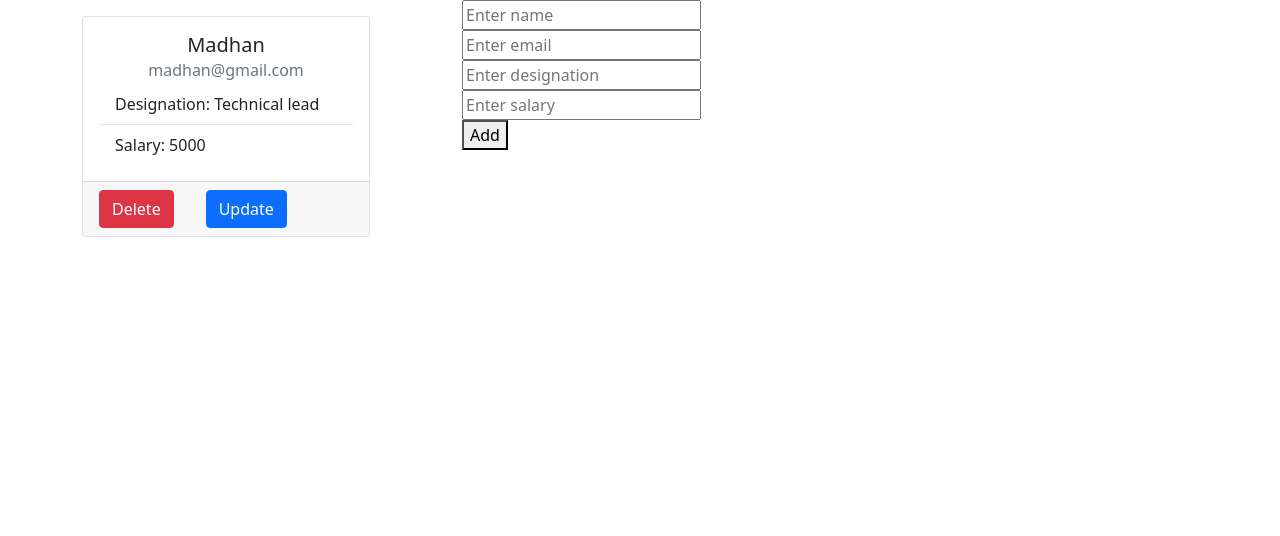
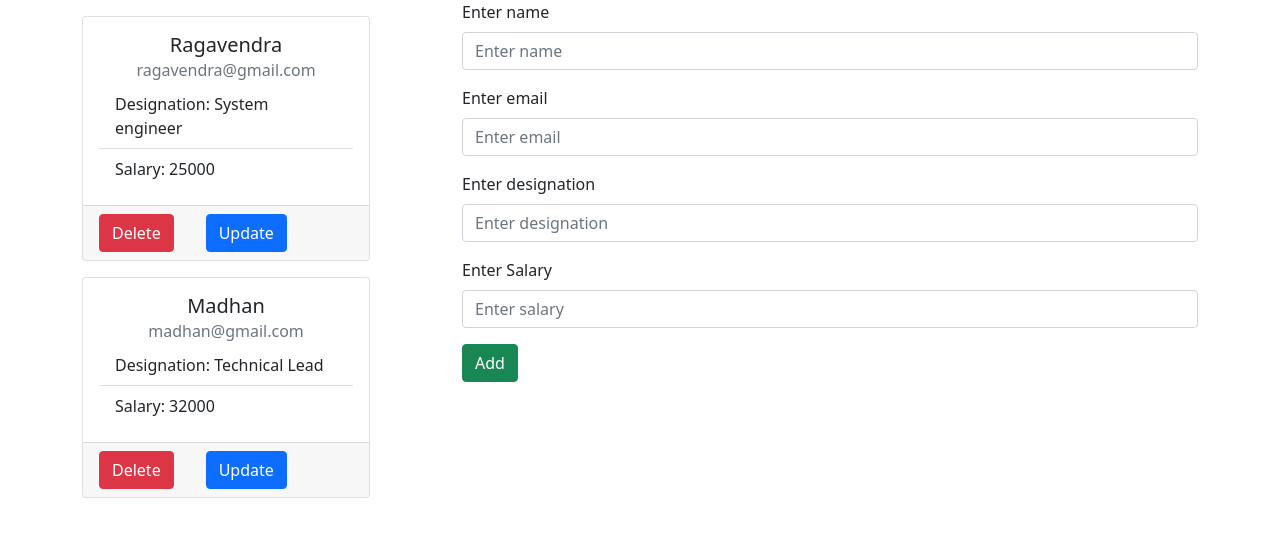
Before and after one commit to Ragavendravignesh/CRUDapp, a React (Create React App) app: page / in a window 1280 px wide. Shown: the top 536 px of the page. Built offline with nearby package versions, Linux system fonts and the light colour scheme; data requests are answered from the project's data file.

Commit message:
Enhanced addEmployee and updateEmployee

```diff
--- a/api/db.json
+++ b/api/db.json
@@ -1,11 +1,18 @@
 {
   "employee": [
+    {
+      "id": 1,
+      "name": "Ragavendra",
+      "email": "ragavendra@gmail.com",
+      "designation": "System engineer",
+      "salary": "25000"
+    },
     {
       "id": 2,
       "name": "Madhan",
       "email": "madhan@gmail.com",
-      "designation": "Technical lead",
-      "salary": "5000"
+      "designation": "Technical Lead",
+      "salary": "32000"
     }
   ]
 }
--- a/src/Components/AddEmployee.js
+++ b/src/Components/AddEmployee.js
@@ -1,4 +1,5 @@
-import React, { useState } from 'react'
+import React, { useState } from 'react';
+import { Form, Button } from 'react-bootstrap';
 
 const AddEmployee = ({ add, empId }) => {
   const [name, setName] = useState('')
@@ -20,43 +21,26 @@ const AddEmployee = ({ add, empId }) => {
       setSalary('');
   }
   return (
-    <div>
-      <form onSubmit={callAdd}>
-        <input
-          type='text'
-          placeholder='Enter name'
-          id='name'
-          value={name}
-          onChange={(e) => setName(e.target.value)}
-        />
-        <br />
-        <input
-          type='text'
-          placeholder='Enter email'
-          id='email'
-          value={email}
-          onChange={(e) => setEmail(e.target.value)}
-        />
-        <br />
-        <input
-          type='text'
-          placeholder='Enter designation'
-          id='designation'
-          value={designation}
-          onChange={(e) => setDesignation(e.target.value)}
-        />
-        <br />
-        <input
-          type='number'
-          placeholder='Enter salary'
-          id='salary'
-          value={salary}
-          onChange={(e) => setSalary(e.target.value)}
-        />
-        <br />
-        <button type='submit'>Add</button>
-      </form>
-    </div>
+      <Form onSubmit={callAdd}>
+        <Form.Group className="mb-3" controlId="name">
+          <Form.Label>Enter name</Form.Label>
+          <Form.Control type="text" placeholder="Enter name" value={name} onChange={e => setName(e.target.value)}/>
+        </Form.Group>
+        <Form.Group className="mb-3" controlId="email">
+          <Form.Label>Enter email</Form.Label>
+          <Form.Control type="email" placeholder="Enter email" value={email} onChange={e => setEmail(e.target.value)}/>
+        </Form.Group>
+        <Form.Group className="mb-3" controlId="designation">
+          <Form.Label>Enter designation</Form.Label>
+          <Form.Control type="text" placeholder="Enter designation" value={designation} onChange={e => setDesignation(e.target.value)}/>
+        </Form.Group>
+        <Form.Group className="mb-3" controlId="salary">
+          <Form.Label>Enter Salary</Form.Label>
+          <Form.Control type="text" placeholder="Enter salary" value={salary} onChange={e => setSalary(e.target.value)}/>
+        </Form.Group>
+
+        <Button variant="success" type="submit">Add</Button>
+      </Form>
   )
 }
 
--- a/src/Components/UpdateEmployee.js
+++ b/src/Components/UpdateEmployee.js
@@ -1,4 +1,5 @@
 import React, { useState } from 'react'
+import { Form, Button } from 'react-bootstrap';
 
 const UpdateEmployee = ({empData, updateEmp}) => {
     const [name, setName] = useState(empData.name)
@@ -14,43 +15,26 @@ const updateHandler = (e) => {
 }
 
   return (
-    <div>
-      <form onSubmit={updateHandler}>
-        <input
-          type='text'
-          placeholder='Enter name'
-          id='name'
-          value={name}
-          onChange={(e) => setName(e.target.value)}
-        />
-        <br />
-        <input
-          type='text'
-          placeholder='Enter email'
-          id='email'
-          value={email}
-          onChange={(e) => setEmail(e.target.value)}
-        />
-        <br />
-        <input
-          type='text'
-          placeholder='Enter designation'
-          id='designation'
-          value={designation}
-          onChange={(e) => setDesignation(e.target.value)}
-        />
-        <br />
-        <input
-          type='number'
-          placeholder='Enter salary'
-          id='salary'
-          value={salary}
-          onChange={(e) => setSalary(e.target.value)}
-        />
-        <br />
-        <button type='submit'>Update</button>
-      </form>
-    </div>
+      <Form onSubmit={updateHandler}>
+        <Form.Group className="mb-3" controlId="name">
+          <Form.Label>Enter name</Form.Label>
+          <Form.Control type="text" placeholder="Enter name" value={name} onChange={e => setName(e.target.value)}/>
+        </Form.Group>
+        <Form.Group className="mb-3" controlId="email">
+          <Form.Label>Enter email</Form.Label>
+          <Form.Control type="email" placeholder="Enter email" value={email} onChange={e => setEmail(e.target.value)}/>
+        </Form.Group>
+        <Form.Group className="mb-3" controlId="designation">
+          <Form.Label>Enter designation</Form.Label>
+          <Form.Control type="text" placeholder="Enter designation" value={designation} onChange={e => setDesignation(e.target.value)}/>
+        </Form.Group>
+        <Form.Group className="mb-3" controlId="salary">
+          <Form.Label>Enter Salary</Form.Label>
+          <Form.Control type="text" placeholder="Enter salary" value={salary} onChange={e => setSalary(e.target.value)}/>
+        </Form.Group>
+
+        <Button variant="success" type="submit">Update</Button>
+      </Form>
   )
 }
 
```
